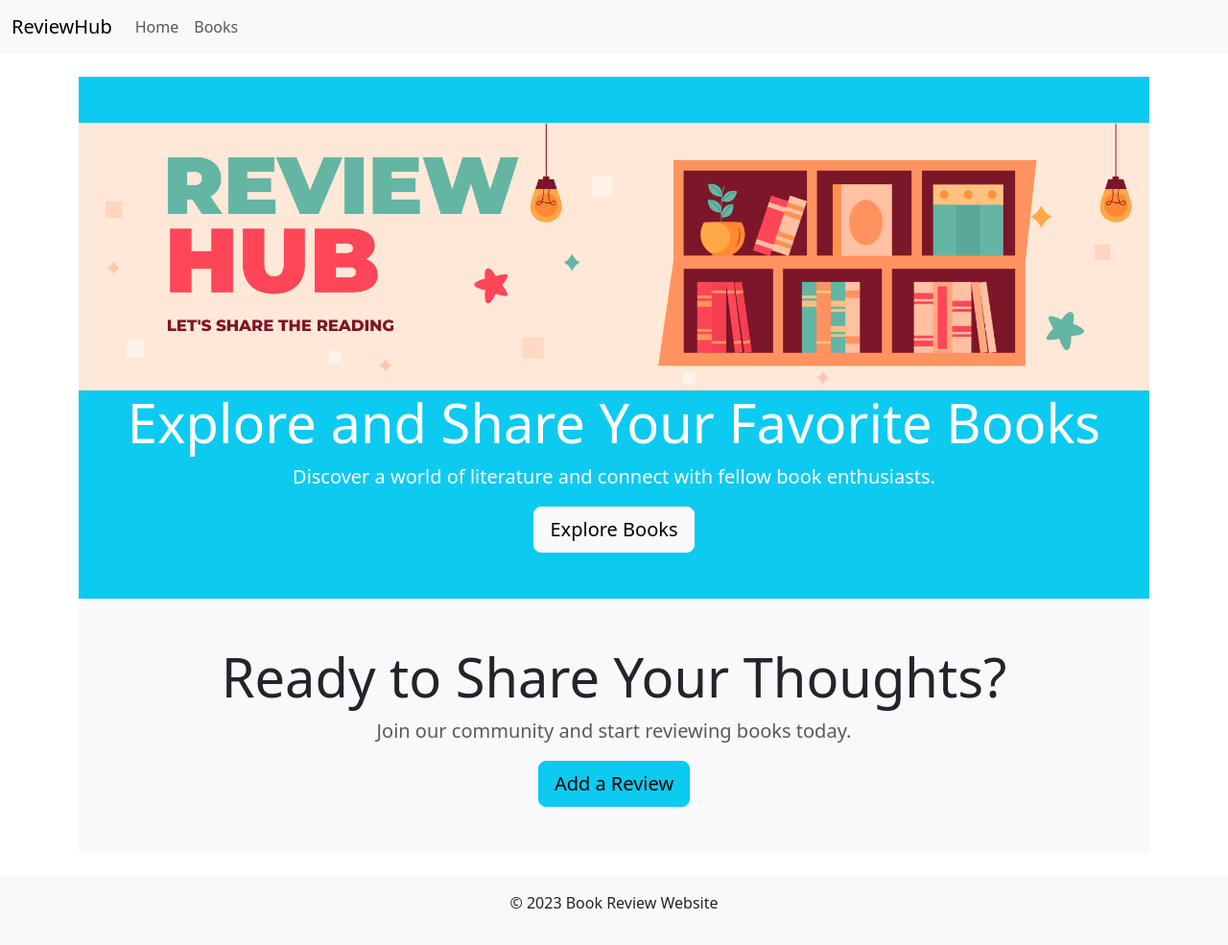
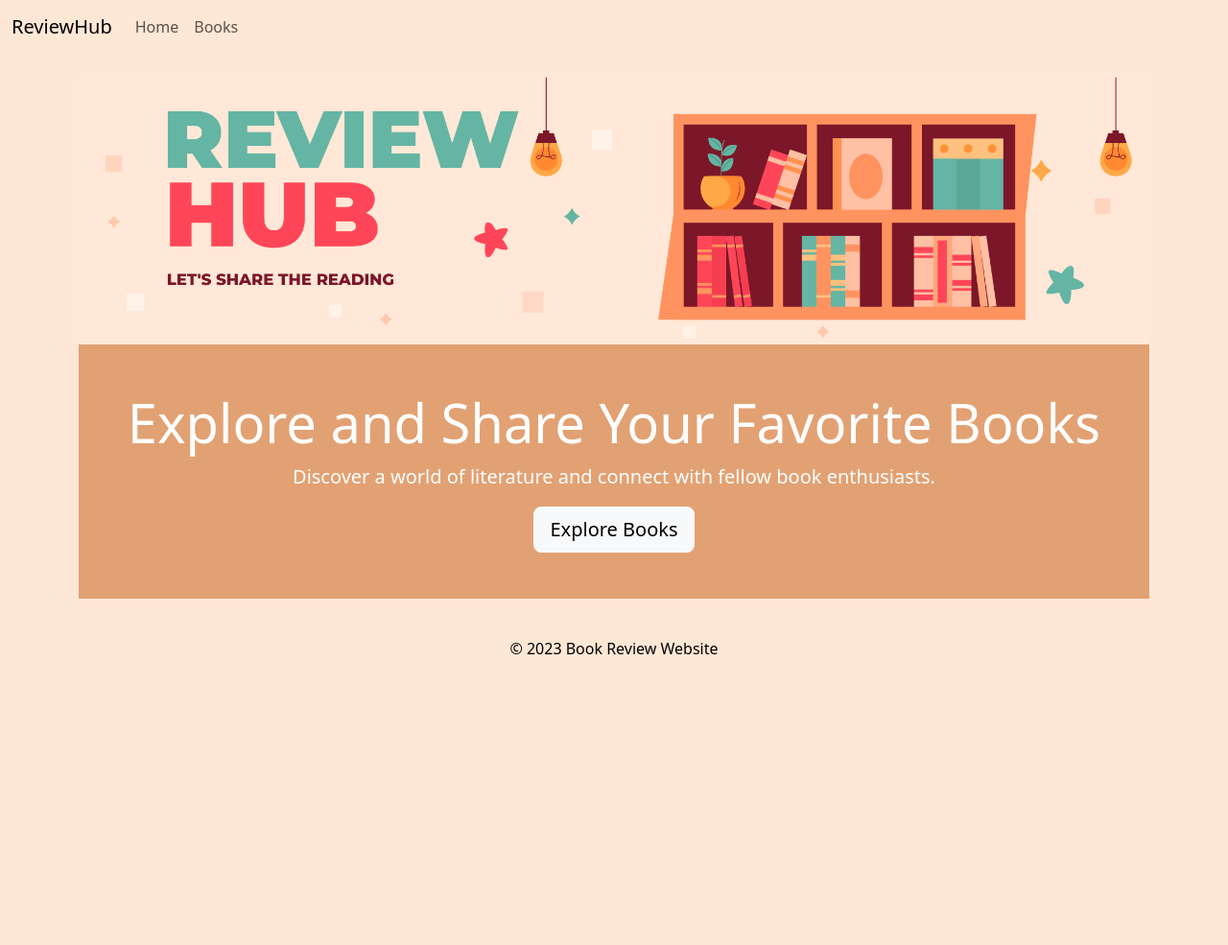
Before and after one commit to Zahra121377/book-review-app, a Django app: template ReviewHub/templates/ReviewHub/index.html in a window 1280 px wide. Shown: the whole page at 96% size. After the commit the page ends 682 px from the top, so only its background shows below. Run offline with Django 4.2, Linux system fonts and the light colour scheme; the template is opened without the code that fills it, so the values that code supplies are empty.

Commit message:
Update templates

```diff
--- a/ReviewHub/templates/ReviewHub/add_review.html
+++ b/ReviewHub/templates/ReviewHub/add_review.html
@@ -16,6 +16,10 @@
                     <label for="{{ form.rating.id_for_label }}">Rating</label>
                     {{ form.rating }}
                 </div>
+                <div class="form-group">
+                    <label for="{{ form.context.id_for_label }}">Review</label>
+                    {{ form.context }}
+                </div>
                 <button type="submit" class="btn btn-primary">Submit</button>
             </form>
         </div>
--- a/ReviewHub/templates/ReviewHub/base.html
+++ b/ReviewHub/templates/ReviewHub/base.html
@@ -19,7 +19,7 @@
     </head>
     <body>
         <!-- Navigation Bar -->
-        <nav class="navbar navbar-expand-md navbar-light bg-light">
+        <nav class="navbar navbar-expand-md navbar-light custom-navbar">
             <div class="container-fluid">
                 <a class="navbar-brand" href="{% url 'index' %}">ReviewHub</a>
                 <button class="navbar-toggler"
@@ -50,7 +50,7 @@
             {% endblock content %}
         </main>
         <!-- Footer -->
-        <footer class="bg-light text-center p-3 mt-4">
+        <footer class="custom-footer text-center p-3 mt-4">
             <p>© 2023 Book Review Website</p>
         </footer>
         <!-- Bootstrap JS and Popper.js scripts (required for Bootstrap features) -->
--- a/ReviewHub/templates/ReviewHub/index.html
+++ b/ReviewHub/templates/ReviewHub/index.html
@@ -4,24 +4,30 @@
     Home - Book Reviews
 {% endblock title %}
 {% block content %}
+    <style>
+        body {
+            background-color: #FFE7D6;
+            color: #000000; /* Set text color for the entire page */
+        }
+
+        .hero {
+            background-color: #e2a173;
+        }
+
+        .cta {
+            background-color: #FFE7D6;
+        }
+    </style>
     <!-- Hero Section -->
     <!-- Hero Section with Header Image -->
-    <section class="hero bg-info text-white text-center py-5">
-        <img src="{% static 'images/header.jpg' %}"
-             class="img-fluid"
-             alt="Header Image">
+    <img src="{% static 'images/header.jpg' %}"
+         class="img-fluid"
+         alt="Header Image">
+    <section class="hero text-white text-center py-5">
         <div class="container">
             <h1 class="display-4">Explore and Share Your Favorite Books</h1>
             <p class="lead">Discover a world of literature and connect with fellow book enthusiasts.</p>
             <a href="{% url 'book_list' %}" class="btn btn-light btn-lg">Explore Books</a>
         </div>
     </section>
-    <!-- Call-to-Action -->
-    <section class="cta bg-light text-center py-5">
-        <div class="container">
-            <h2 class="display-4">Ready to Share Your Thoughts?</h2>
-            <p class="lead text-muted">Join our community and start reviewing books today.</p>
-            <a href="{% url 'add_review' %}" class="btn btn-info btn-lg">Add a Review</a>
-        </div>
-    </section>
 {% endblock content %}
--- a/config/urls.py
+++ b/config/urls.py
@@ -19,5 +19,5 @@ from django.urls import include, path
 
 urlpatterns = [
     path("admin/", admin.site.urls),
-    path("reviewhub/", include("ReviewHub.urls")),
+    path("", include("ReviewHub.urls")),
 ]
```
Also changed, not shown: ReviewHub/forms.py (+8 -1 lines), ReviewHub/models.py (+1 -13 lines), ReviewHub/migrations/0001_initial.py, ReviewHub/migrations/0002_user_book_about_book_avg_rating_review.py (deleted), ReviewHub/migrations/0003_remove_book_avg_rating.py (deleted), ReviewHub/migrations/0004_remove_review_user_book_avg_rating_review_username_and_more.py (deleted).
